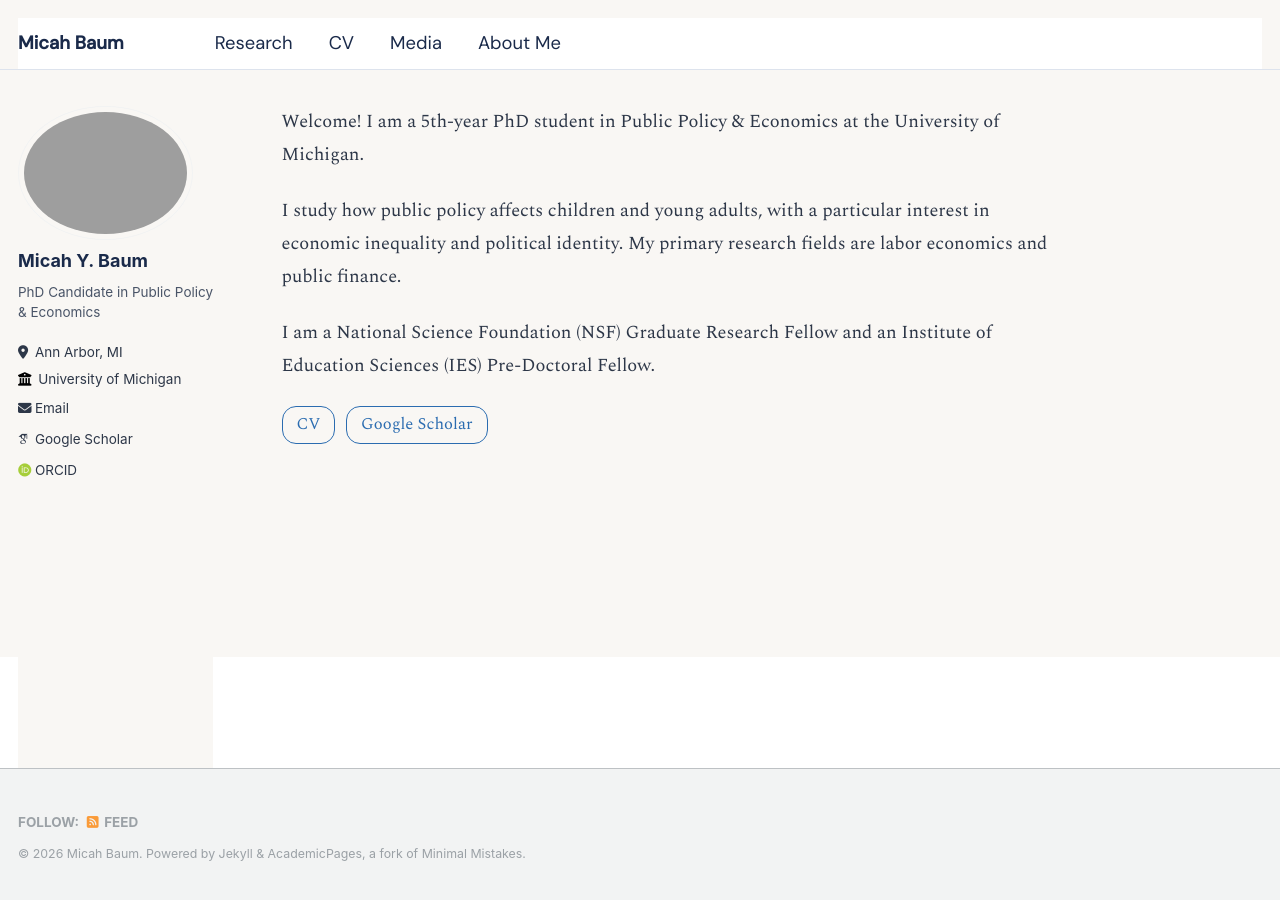
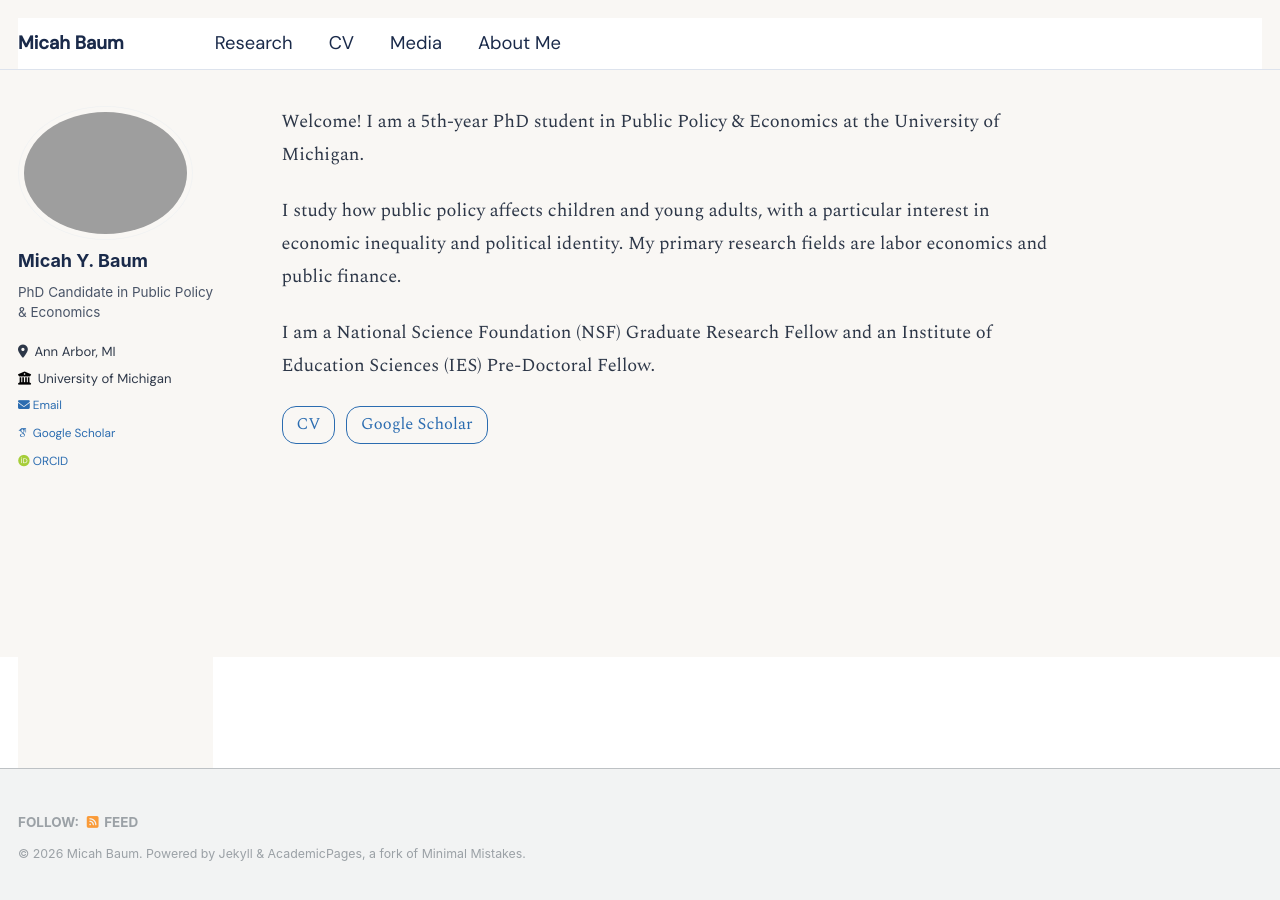
Before and after one commit to micah-baum/micah-baum.github.io, a Jekyll site: the page built from _pages/about.md, in a window 1280 px wide. Built offline with Jekyll 4.4.1, drawn with Linux system fonts in a browser that asks for light colours; some web fonts are replaced.

Commit message:
Fix sidebar font and CV new-tab behavior
- Add DM Sans font to all sidebar link/list elements (.author__urls etc.)
- Add JS snippet to open all .pdf links in a new tab automatically

Co-Authored-By: Claude Sonnet 4.6 <noreply@anthropic.com>

```diff
--- a/_includes/head/custom.html
+++ b/_includes/head/custom.html
@@ -80,6 +80,21 @@ a:hover {
   font-size: 0.88em;
   color: #4a5568;
 }
+.author__urls-wrapper,
+.author__urls,
+.author__urls li,
+.author__urls a,
+.author__desktop {
+  font-family: 'DM Sans', sans-serif;
+  font-size: 0.9em;
+  color: #2d3748;
+}
+.author__urls a {
+  color: #2b6cb0;
+}
+.author__urls a:hover {
+  color: #1a4a7a;
+}
 /* Page title */
 .page__title {
   font-family: 'Spectral', Georgia, serif;
```
Also changed, not shown: other parts of _includes/head/custom.html (+10 -0 lines).
